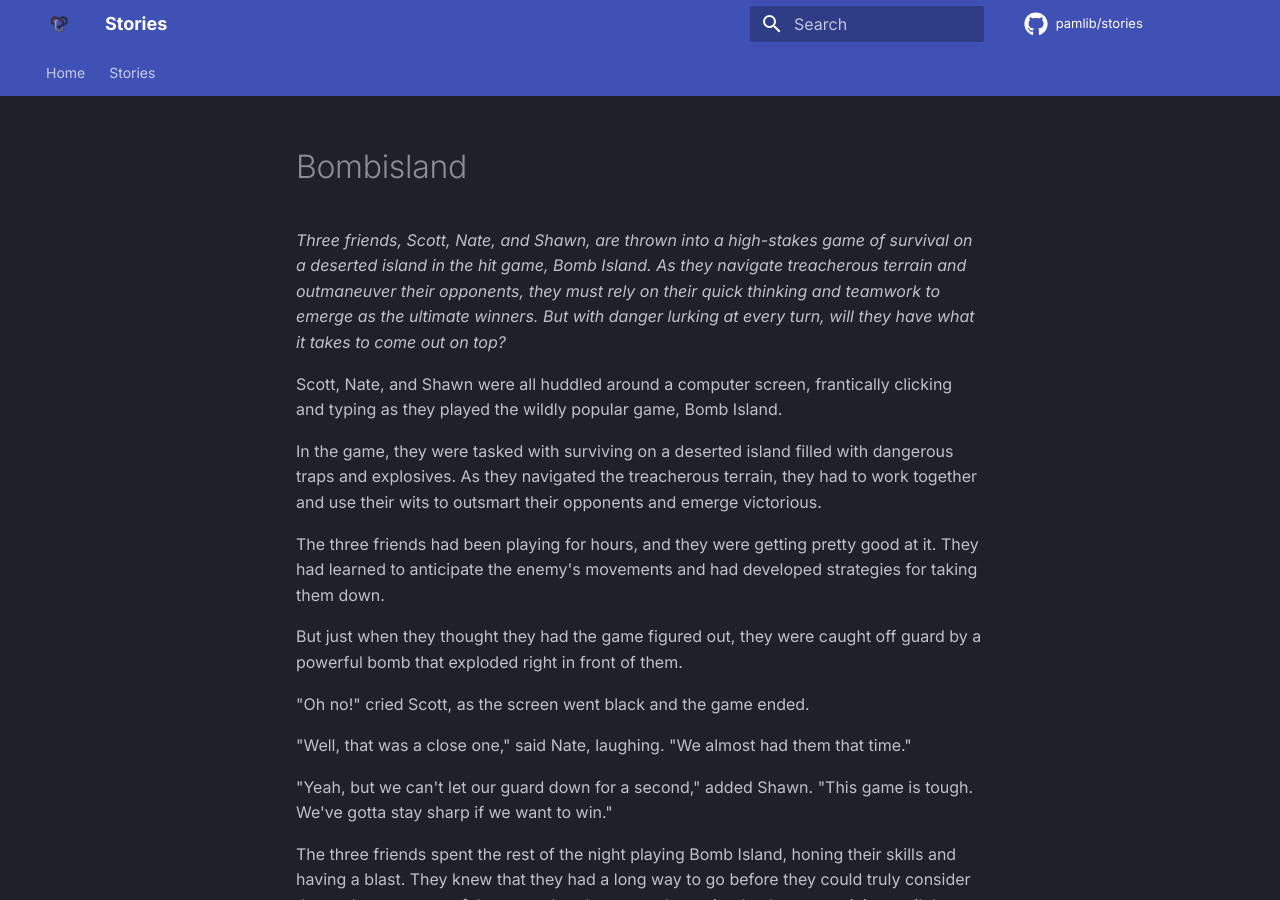
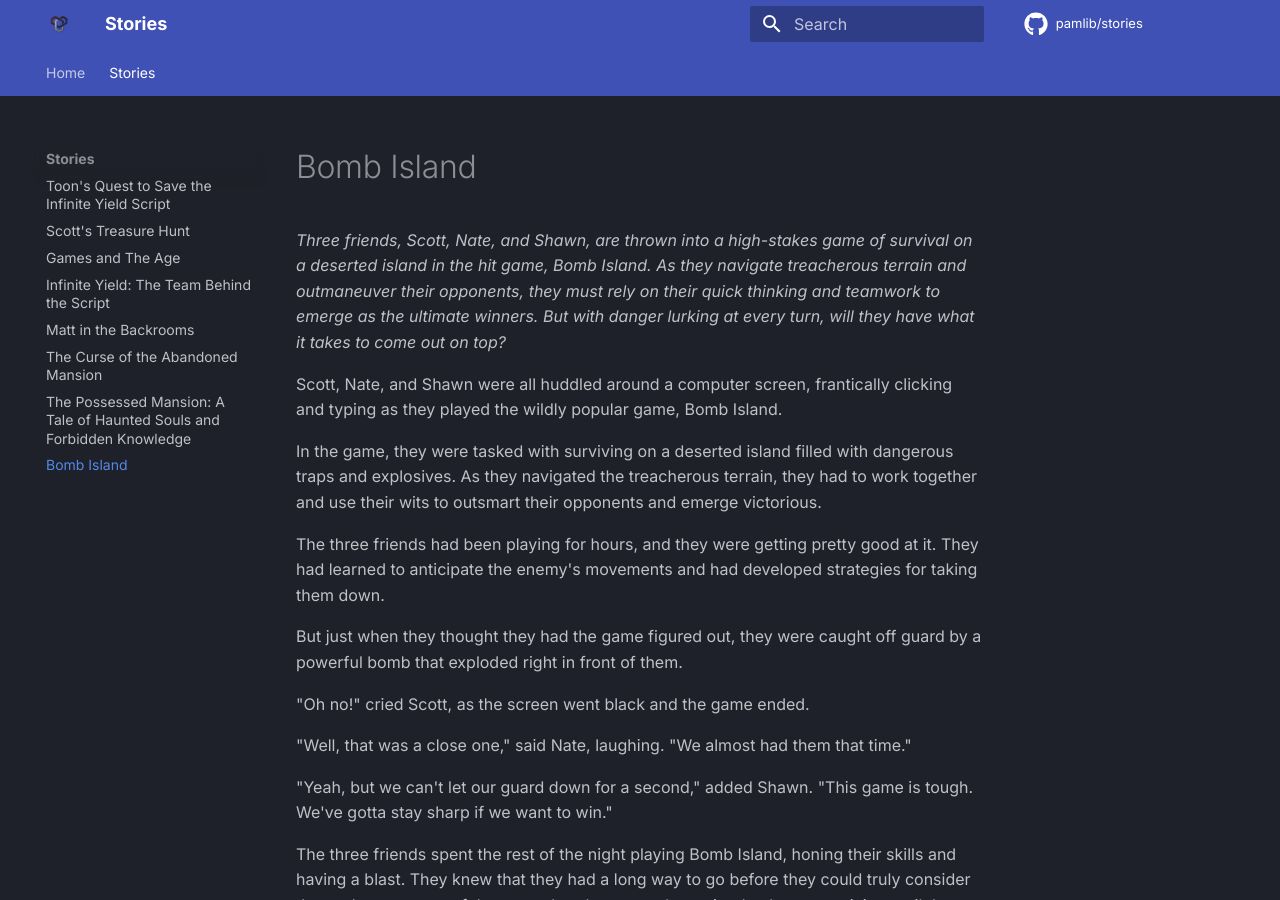
Before and after one commit to pamlib/stories, an MkDocs documentation site: the page built from docs/stories/bombisland.md, in a window 1280 px wide and 900 px high. Built offline with MkDocs 1.6.1 and Material for MkDocs 9.7.7, drawn with Linux system fonts in a browser that asks for light colours; comment, search, counter and statistics services are not loaded.

Commit message:
Update mkdocs.yml

```diff
--- a/mkdocs.yml
+++ b/mkdocs.yml
@@ -29,6 +29,7 @@
     - "Matt in the Backrooms": stories/mattinthebackrooms.md
     - "The Curse of the Abandoned Mansion": stories/thecurseoftheabandonedmansion.md
     - "The Possessed Mansion: A Tale of Haunted Souls and Forbidden Knowledge": stories/thepossessedmansion.md
+    - "Bomb Island": stories/bombisland.md
 
 
 markdown_extensions:
```
